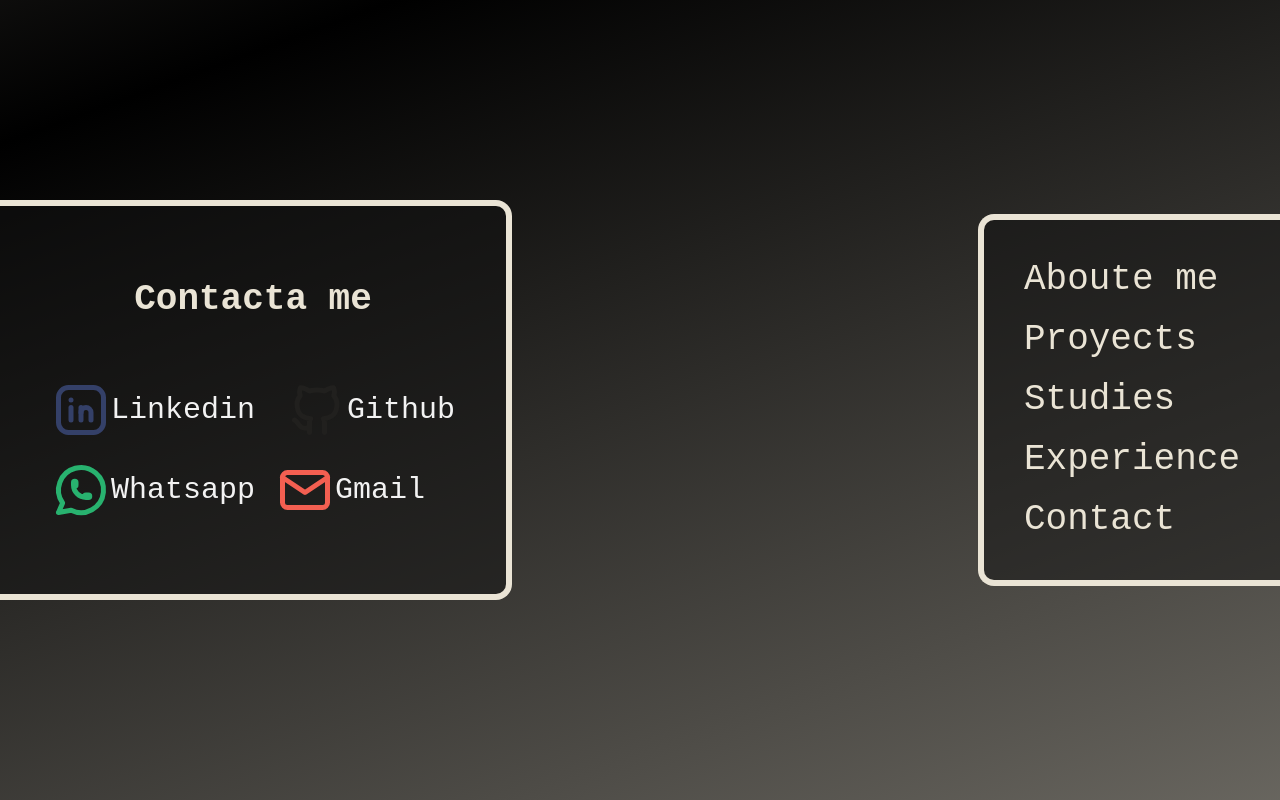
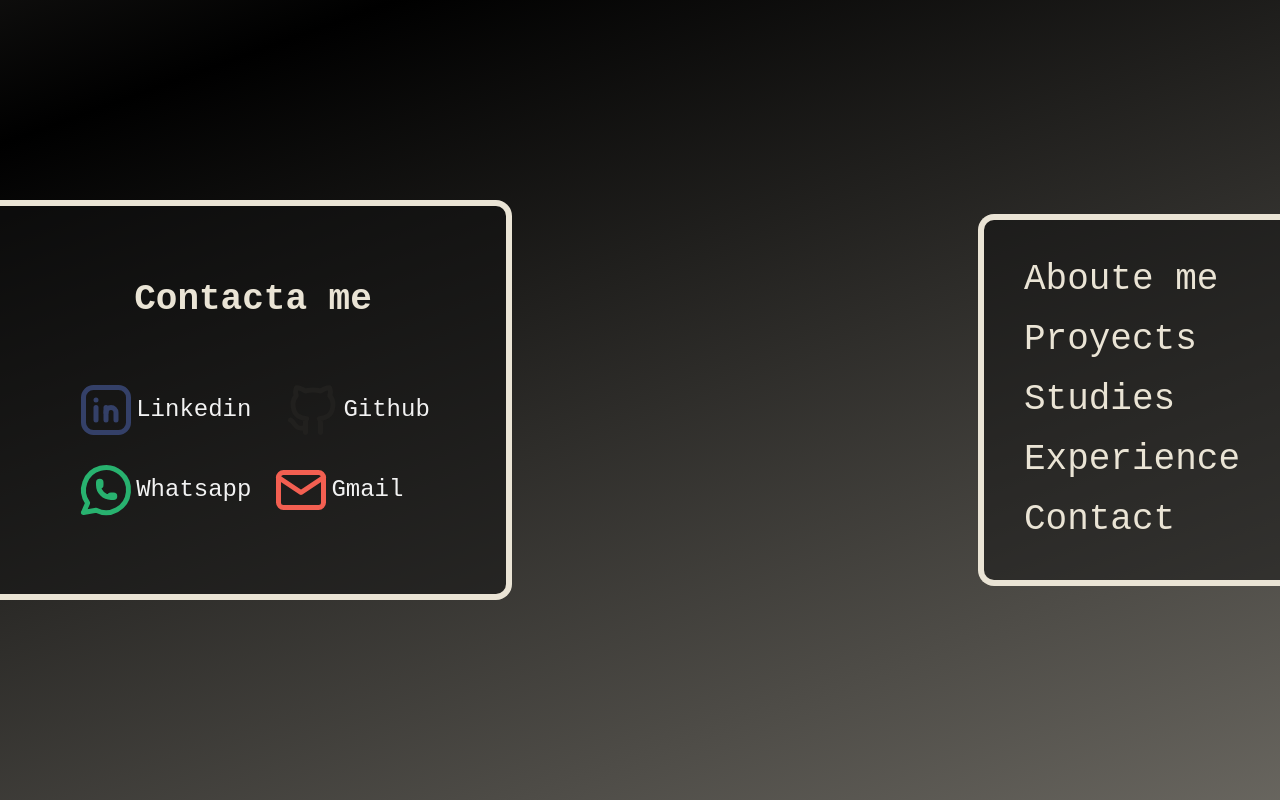
Before and after one commit to AdrianAlexisRD/Portafolio, a React (Vite) app: page /contact in a window 1280 px wide. Built offline with nearby package versions, Linux system fonts and the light colour scheme.

Commit message:
se modifico contact

```diff
--- a/src/pages/contact.jsx
+++ b/src/pages/contact.jsx
@@ -10,13 +10,13 @@ export const Contact = () =>{
                     <li>
                         <a className='flex items-center  ease-in-out active:scale-90  efecto1' href='https://www.linkedin.com/in/adri%C3%A1n-a-lopez-santos-669ba4333?utm_source=share&utm_campaign=share_via&utm_content=profile&utm_medium=android_app' target="_blank">
                             <IconBrandLinkedin stroke={2} size={60} className='animate-[linkColor_4s_ease-in-out_infinite]' />
-                            <h2 className='text-3xl hover:text-[#162556]'>Linkedin</h2>
+                            <h2 className='text-2xl hover:text-[#162556]'>Linkedin</h2>
                         </a>
                     </li>
                     <li>
                         <a className='flex items-center  active:scale-90  efecto2'  href="https://github.com/Alex09121995/Curso-fullstack-talenting" target="_blank">
                             <IconBrandGithub stroke={2} size={60} className='animate-[gitColor_4s_ease-in-out_infinite]'  />
-                            <h2 className='text-3xl hover:text-[#000000]'>Github</h2>
+                            <h2 className='text-2xl hover:text-[#000000]'>Github</h2>
 
                         </a>
                     </li>
@@ -25,13 +25,13 @@ export const Contact = () =>{
                     <li>
                         <a className='flex items-center efecto4' href='https://wa.me/18092322812' target="_blank">
                             <IconBrandWhatsapp stroke={2} size={60} className='animate-[wsColor_4s_ease-in-out_infinite]'  />
-                            <h2 className='text-3xl hover:text-[#08aa5e] '> Whatsapp</h2>
+                            <h2 className='text-2xl hover:text-[#08aa5e] '> Whatsapp</h2>
                         </a>
                     </li>
                     <li>
                         <a className='flex items-center active:scale-90  efecto3' href="mailto:Alexaghm411@gmail.com?subject=Hola&body=Quiero contactarte" target="_blank">
                             <IconMail stroke={2} size={60} className='animate-[emailColor_4s_ease-in-out_infinite]' />
-                            <h2 className='text-3xl hover:text-[#f5493b]'>Gmail</h2>
+                            <h2 className='text-2xl hover:text-[#f5493b]'>Gmail</h2>
 
                         </a>
                     </li>
```
